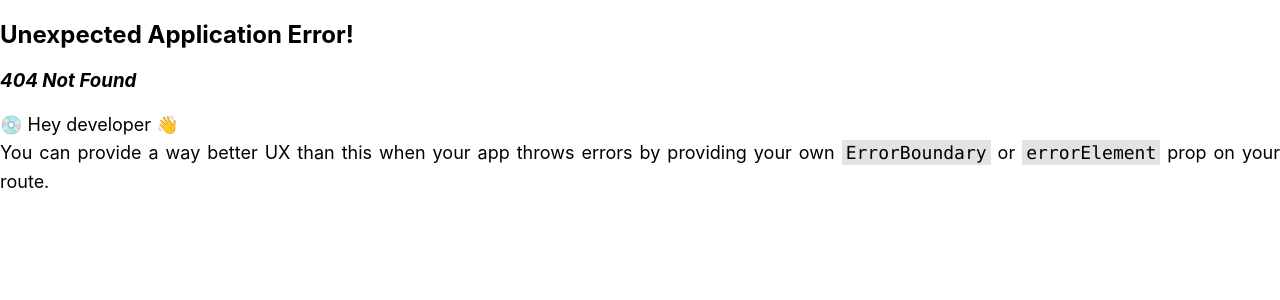
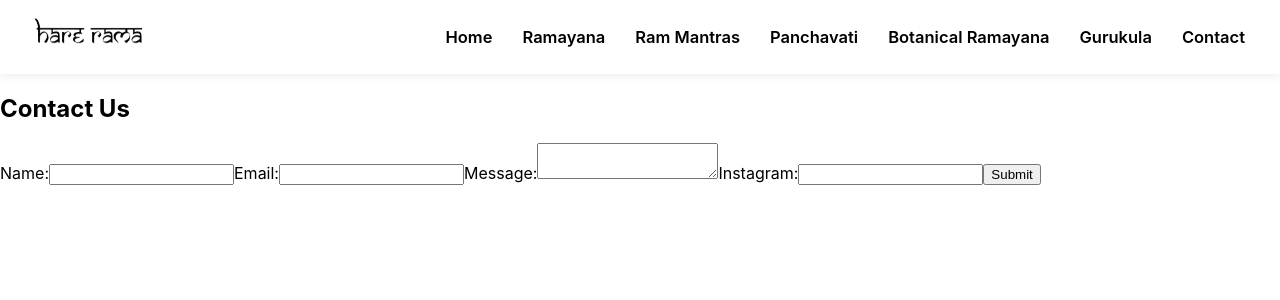
Before and after one commit to sudhamshasagar/ramayanam_react, a React (Create React App) app: page /contact-us in a window 1280 px wide. Before the commit this address had no page. Shown: the top 300 px of the page. Built offline with nearby package versions, Linux system fonts and the light colour scheme.

Commit message:
Added the Mail CHain

```diff
--- a/package.json
+++ b/package.json
@@ -12,6 +12,10 @@
     "@testing-library/jest-dom": "^5.17.0",
     "@testing-library/react": "^13.4.0",
     "@testing-library/user-event": "^13.5.0",
+    "body-parser": "^1.20.2",
+    "cors": "^2.8.5",
+    "express": "^4.18.2",
+    "nodemailer": "^6.9.8",
     "react": "^18.2.0",
     "react-audio-player": "^0.17.0",
     "react-dom": "^18.2.0",
--- /dev/null
+++ b/src/Components/Contact/ContactUs.jsx
@@ -0,0 +1,70 @@
+import React, { useState } from 'react';
+
+const ContactForm = () => {
+  const [formData, setFormData] = useState({
+    name: '',
+    email: '',
+    message: '',
+    instagram: '',
+  });
+
+  const handleChange = (e) => {
+    const { name, value } = e.target;
+    setFormData({
+      ...formData,
+      [name]: value,
+    });
+  };
+
+  const handleSubmit = async (e) => {
+    e.preventDefault();
+
+    try {
+      const response = await fetch('http://localhost:3001/submit-form', {
+        method: 'POST',
+        headers: {
+          'Content-Type': 'application/json',
+        },
+        body: JSON.stringify(formData),
+      });
+
+      if (response.ok) {
+        console.log('Form submitted successfully');
+        // Optionally, reset the form fields
+        setFormData({
+          name: '',
+          email: '',
+          message: '',
+          instagram: '',
+        });
+      } else {
+        console.error('Failed to submit form');
+      }
+    } catch (error) {
+      console.error('Error submitting form:', error);
+    }
+  };
+
+  return (
+    <div>
+      <h2>Contact Us</h2>
+      <form onSubmit={handleSubmit}>
+        <label htmlFor="name">Name:</label>
+        <input type="text" id="name" name="name" value={formData.name} onChange={handleChange} required />
+
+        <label htmlFor="email">Email:</label>
+        <input type="email" id="email" name="email" value={formData.email} onChange={handleChange} required />
+
+        <label htmlFor="message">Message:</label>
+        <textarea id="message" name="message" value={formData.message} onChange={handleChange} required></textarea>
+
+        <label htmlFor="instagram">Instagram:</label>
+        <input type="text" id="instagram" name="instagram" value={formData.instagram} onChange={handleChange} />
+
+        <button type="submit">Submit</button>
+      </form>
+    </div>
+  );
+};
+
+export default ContactForm;
--- a/src/index.js
+++ b/src/index.js
@@ -14,6 +14,7 @@ import SitaRamaStotram from './Components/Mantras/MantraPages/SitaRamaStotram';
 import SitaKavacham from './Components/Mantras/MantraPages/SitaKavacham';
 import GayatriRamayanam from './Components/Mantras/MantraPages/GayatriRamayanam';
 import Ramayana from './Components/Ramayana';
+import ContactForm from './Components/Contact/ContactUs';
 
 const router = createBrowserRouter([{
   path: "/",
@@ -62,6 +63,10 @@ const router = createBrowserRouter([{
     {
       path: "/mantras/gayatri-ramayanam",
       element: <GayatriRamayanam/>
+    },
+    {
+      path: "/contact-us",
+      element: <ContactForm/>
     }
   ]
 }])
```
Also changed, not shown: src/server.js (added, +47 -0 lines), src/Components/Contact/ContactUs.css (added).
